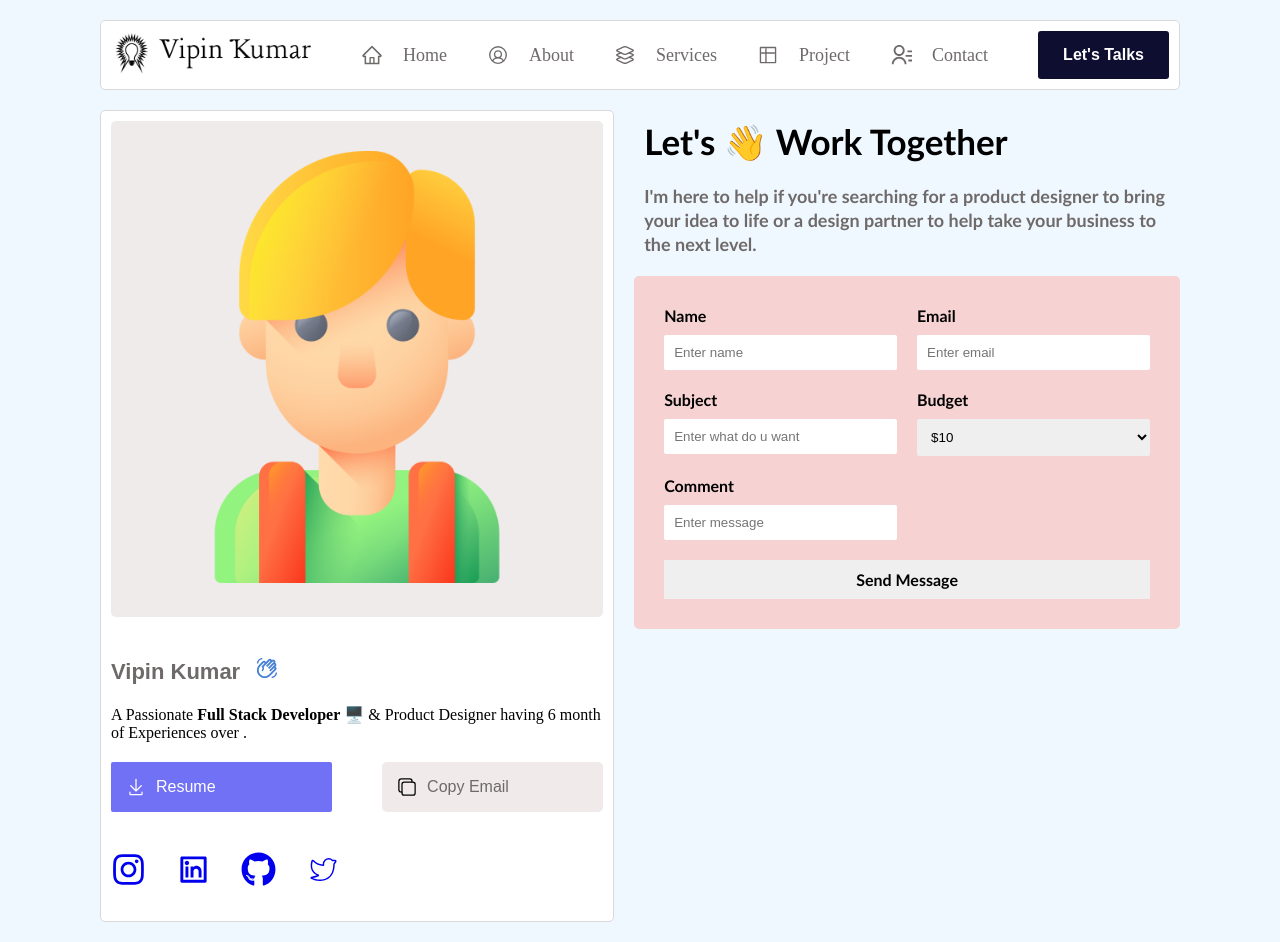
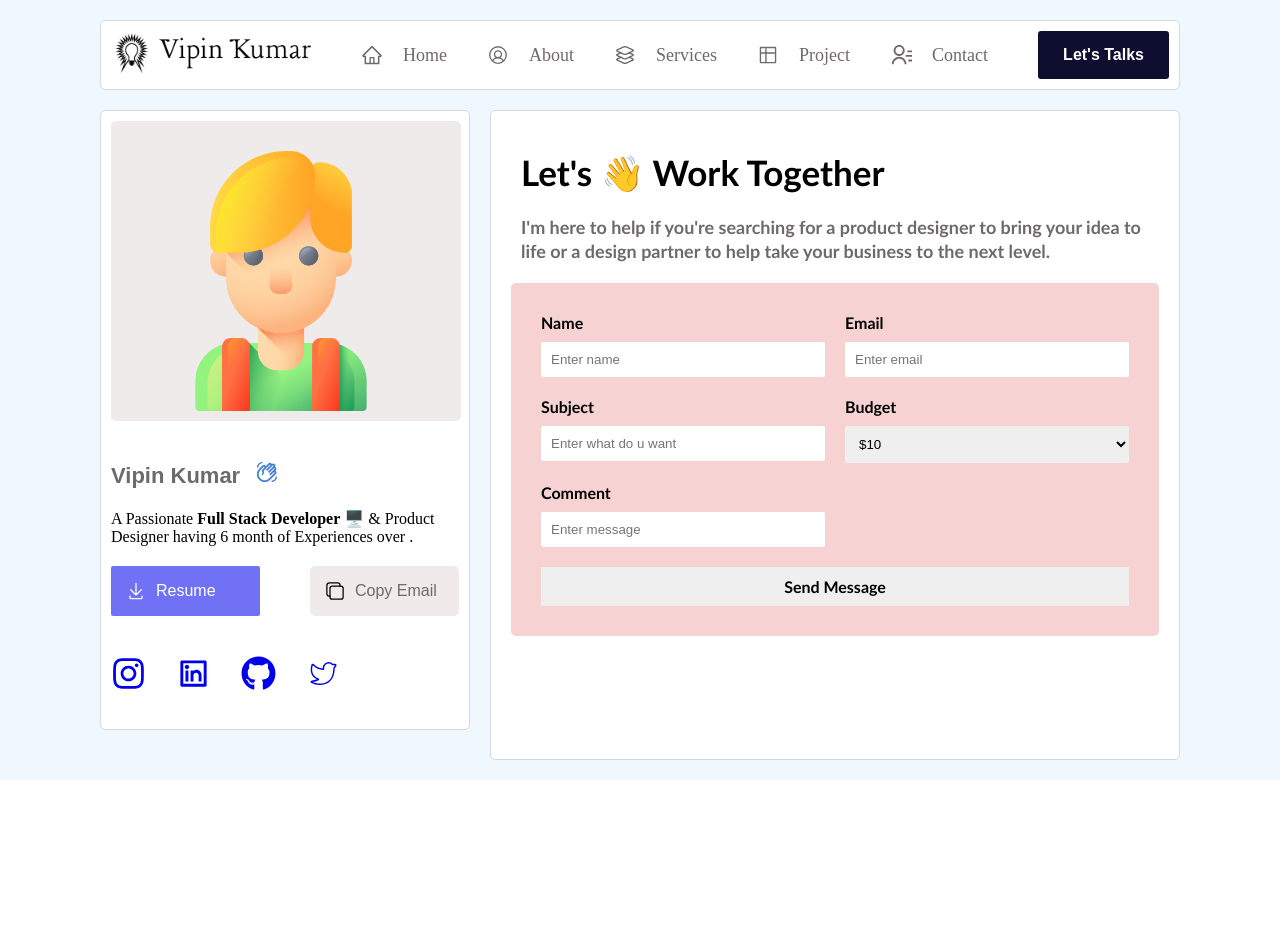
Before and after one commit to Vipinkm1/Vipin-Portfolio, a React (Vite) app: page /contact in a window 1280 px wide. After the commit the page ends 800 px from the top, so only its background shows below. Built offline with nearby package versions, Linux system fonts and the light colour scheme.

Commit message:
modification

```diff
--- a/src/App.css
+++ b/src/App.css
@@ -85,7 +85,8 @@
 }
 .profile-border{
   border: 1px solid rgb(218, 216, 216);
-  width: 100%;
+  width:370px;
+  height: 620px;
   padding: 10px;
   background: #fff;
   border-radius: 5px;
@@ -101,15 +102,19 @@
 }
 /* profile */
 .profile-logo-size{
-  width: 100%;
-  object-fit: contain;
+  width: 260px;
+  margin-left: 10px;
+}
+.img-container{
+  height: 240px;
 }
 .img-logo-size{
   padding: 50px 30px 50px 30px;
   width: 300px ;
 }
 .profile-img-upper{
-width: 100%;
+width: 350px;
+height: 300px;
 background-color: rgb(239, 235, 235) ;
 border-radius: 5px;
 padding: 30px;
@@ -330,12 +335,11 @@ gap:  20px;
   border: 2px solid black;
   cursor: pointer;
 }
-?
 /*  About section page css */
 .about-border{
   border: 1px solid rgb(218, 216, 216);
-  width: 100%;
-
+  width: 930px;
+  height: 650px;
   border-radius: 5px;
   background-color: #fff;
   padding:  30px  20px 30px 20px ;
@@ -600,69 +604,3 @@ a{
   transition: 0.6s ease-in-out;
 }
 /*  media query for all device */
-/*  mobile view */
-@media(min-width: 400px ) and (max-width: 467px){
-  .nav-item{
-    display: block;
-  }
-  .nav-container{
-    display: block;
-  }
-  .home-page{
-   padding: 0px 10px 0px 10px;
-  }
-  .detail-border{
-    display: block;
-    margin-top: 20px;
-  }
-  .hero-section{
-    display: block;
-  }
-  /* .profile-border{
-    width:400px;
-  } */
-  .project-show{
-    width:400px;
-    margin-top: 20px;
- }
-.project-image{
- padding: 0px;
-  margin-top: 0px;
- background: none;
- border: none;
-}
-.recent-project-containerr{
-  padding: 20px;
-}
-/*  profile page media query */
-
-.profile-border{
-  padding: 0px 10px 0px 10px;
-}
-/*  about page media query */
-.brand-img{
-  grid-template-columns: repeat(2, 1fr);
-  gap: 20px;
-  margin-top: 30px;
-}
-.about-border{
-  margin-top: 20px;
-  padding: 10px;
-}
-.name-intro{
-  font-size: 18px;
-}
-.available-flex{
-  padding: 5px;
-}
-.available-font{
-  font-size: 15px;
-}
-.vedio-size{
-  font-size: 15px;
-}
-.quote-text{
-  width: 100%;
-}
-/* project css media query for the mobile */
-}
```
